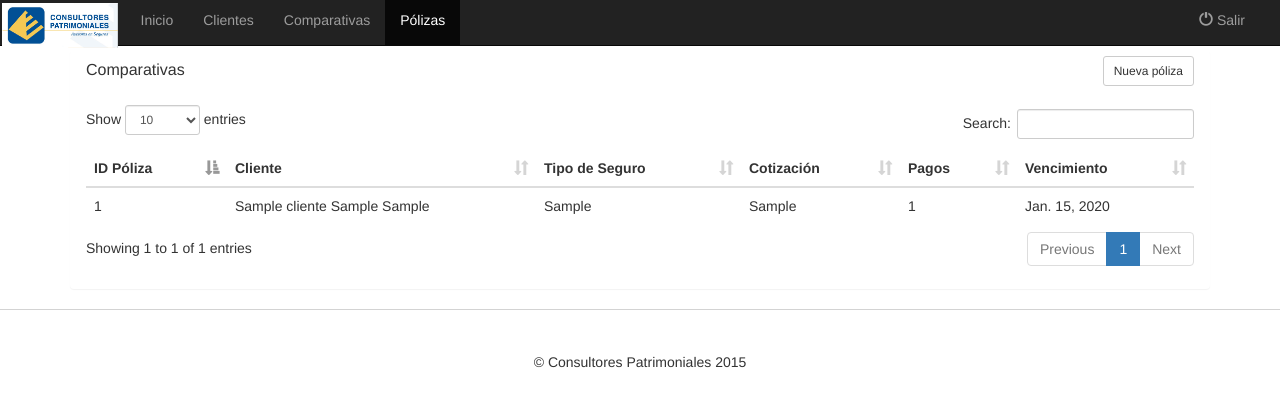
After one commit to IvanAli/ConsultoresPatrimoniales, a Django app: template consultores/schema/templates/schema/polizas.html in a window 1280 px wide. The commit adds this page. Shown: the top 407 px of the page. Run offline with Django 3.2, Linux system fonts and the light colour scheme; the template is opened without the code that fills it: most values are stand-ins (such as "Sample title", 1, 10 or a date in 2020); some libraries are stand-ins or nearby versions.

Commit message:
Vista de poliza creadas. Aun sin hacer distincion entre activas y no activas

```diff
--- a/consultores/schema/models.py
+++ b/consultores/schema/models.py
@@ -214,6 +214,7 @@ class Poliza(models.Model):
     comision = models.OneToOneField(Comision, null=True)
     # aseguradora = models.ForeignKey(Aseguradora, null=True)
     cotizacion = models.OneToOneField(Cotizacion, null=True)
+    ordenServicio = models.OneToOneField('OrdenServicio', null=True)
     def __str__(self):
         return "Póliza: " + self.idPoliza + "Cliente: " + self.cliente + "Agente: " + self.agente
 
@@ -266,6 +267,6 @@ class OrdenServicio(models.Model):
     tipoSeguro = models.ForeignKey(TipoSeguro, null=True)
     ### foreign key is under Comparativa
     # comparativa = models.OneToOneField(Comparativa, null=True)
-    poliza = models.OneToOneField(Poliza, null=True)
+    # poliza = models.OneToOneField(Poliza, null=True)
     def __str__ (self):
         return "Orden de Servicio: " + str(self.idServicio)
--- a/consultores/schema/templates/base.html
+++ b/consultores/schema/templates/base.html
@@ -58,7 +58,7 @@
                         <li {% block home_tag %}{% endblock %}><a href="{% url 'schema:home' %}">Inicio</a></li>
                         <li {% block clientes_tag %}{% endblock %}><a href="{% url 'schema:clientes' %}">Clientes<span class="sr-only">(current)</span></a></li>
                         <li {% block comparativas_tag %}{% endblock %}><a href="{% url 'schema:comparativas' %}">Comparativas</a></li>
-                        <li {% block polizas_tag %}{% endblock %}><a href="">Pólizas</a></li>
+                        <li {% block polizas_tag %}{% endblock %}><a href="{% url 'schema:polizas' %}">Pólizas</a></li>
                     </ul>
 
                     <ul class="nav navbar-nav navbar-right">
--- /dev/null
+++ b/consultores/schema/templates/schema/polizas.html
@@ -0,0 +1,92 @@
+{% extends "base.html" %}
+
+{% block head_title %}Pólizas{% endblock %}
+{% block head_css %}
+
+<!-- DataTables CSS -->
+<link rel="stylesheet" type="text/css" href="../../static/css/dataTables/dataTables.bootstrap.min.css">
+
+{% endblock %}
+{% block head_javascript %}
+
+
+{% endblock %}
+
+{% block polizas_tag %}class="active"{% endblock %}
+{% block body_content %}
+<div class="container">
+    <div class="row">
+        <div class="col-md-12">
+            <div class="panel">
+                <div class="panel-heading">
+                    <h3 class="panel-title">Comparativas</h3>
+                    <div class="pull-right">
+                    <div class="btn-new-pos btn-new-pos" style="position: relative; top: -23px;">
+                        <a href="nuevo_cliente.html" class="btn btn-default btn-sm btn-new-pos">Nueva póliza</a>
+                    </div>
+                    </div>
+                </div>
+                <div class="panel-body">
+                    <!-- start panel body -->
+                    <table class="table table-hover" id="comparativasTable">
+                        <thead>
+                            <tr>
+                                <th>ID Póliza</th>
+                                <th>Cliente</th>
+                                <th>Tipo de Seguro</th>
+                                <th>Cotización</th>
+                                <th>Pagos</th>
+                                <th>Vencimiento</th>
+                            </tr>
+                        </thead>
+                        <tbody>
+                            {% for orden in ordenes.all %}
+                                <tr id="poliza{{ forloop.counter }}">
+                                    <td>
+                                        {{ orden.poliza.pk }}
+                                    </td>
+                                    <td>
+                                        {{ orden.cliente.nombre }}
+                                        {{ orden.cliente.apellidoPaterno }}
+                                        {{ orden.cliente.apellidoMaterno }}
+                                    </td>
+                                    <td>
+                                        {{ orden.tipoSeguro.get_idTipoSeguro_display }}
+                                    </td>
+                                    <td>
+                                        {{ orden.poliza.cotizacion.idCotizacion }}
+                                    </td>
+                                    <td>
+                                        {{ orden.poliza.pago_set.all.count }}
+                                    </td>
+                                    <td>
+                                        {{ orden.poliza.fechaFin|date }}
+                                    </td>
+                                </tr>
+                            {% endfor %}
+                        </tbody>
+                    </table>
+                    <!-- end panel body -->
+                </div>
+            </div>
+        </div>
+
+        </div>
+    </div>
+</div>
+
+{% endblock %}
+
+{% block footer_javascript %}
+
+<!-- jQuery -->
+
+<!-- DataTables -->
+<script type="text/javascript" charset="utf8" src="../../static/js/dataTables/jquery.dataTables.min.js"></script>
+<script type="text/javascript" charset="utf8" src="../../static/js/dataTables/dataTables.bootstrap.min.js"></script>
+<script>
+$(document).ready( function () {
+    $('#comparativasTable').DataTable();
+} );
+</script>
+{% endblock %}
--- a/consultores/schema/urls.py
+++ b/consultores/schema/urls.py
@@ -7,4 +7,5 @@ urlpatterns = [
     url(r'^home/$', views.home, name='home'),
     url(r'^clientes/$', views.clientesView, name='clientes'),
     url(r'^comparativas/$', views.comparativasView, name='comparativas'),
+    url(r'^polizas/$', views.polizasView, name='polizas'),
 ]
```
Also changed, not shown: consultores/schema/views.py (+7 -3 lines), consultores/scripts/logistic.py (+11 -1 lines), consultores/schema/migrations/0006_auto_20151022_2222.py (added).
